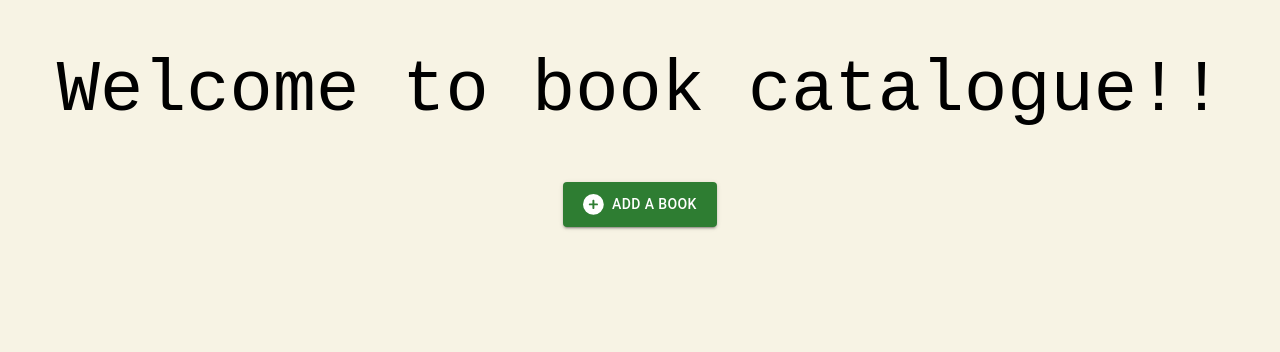
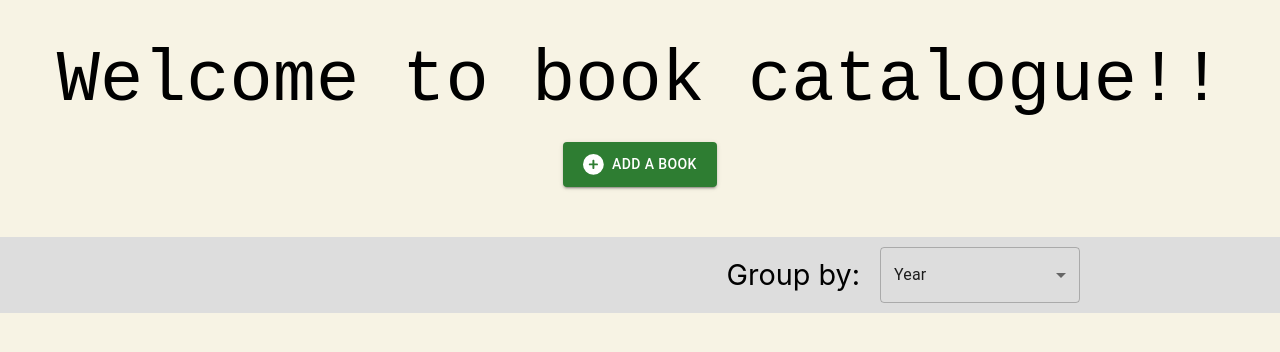
Before and after one commit to 9alaty-coL/Book-catalogue, a React (Create React App) app: page / in a window 1280 px wide. Shown: the top 352 px of the page. Built offline with nearby package versions, Linux system fonts and the light colour scheme; no server answers; the database is empty.

Commit message:
group books by name, author or rating

```diff
--- a/src/App.js
+++ b/src/App.js
@@ -2,11 +2,13 @@ import logo from './logo.svg';
 import './App.css';
 import {Routes, Route} from 'react-router-dom'
 import Home from './pages/Home'
+import Detail from './pages/Detail';
 
 function App() {
   return (
     <Routes>
       <Route path='/' element={<Home />} />
+      <Route path='book/:bookId' element={<Detail />} />
     </Routes>
   );
 }
--- a/src/components/Book.js
+++ b/src/components/Book.js
@@ -1,14 +1,26 @@
 import classes from './Book.module.scss'
+import { Link } from 'react-router-dom'
+import Button from '@mui/material/Button'
 
-const BOOK_URL = 'https://upload.wikimedia.org/wikipedia/commons/thumb/3/39/Book.svg/1751px-Book.svg.png'
+const BOOK_URL = 'https://www.adazing.com/wp-content/uploads/2019/02/open-book-clipart-03.png'
 
 const Book = props => {
-    return <div className={classes.main} title={props.name}>
-        <img src={BOOK_URL} alt="a book"/>
-        <div className={classes.info}>
-            <span className={classes.name}>{props.name}</span>
+    return <div className={classes.main} title={props.book.name}>
+            <img src={BOOK_URL} alt="a book"/>
+            <div className={classes.info}>
+                <span className={classes.name}>{props.book.name}</span>
+                <span className={classes.authors}><b>Author:</b> {props.book.authors.join(', ')}</span>
+                <span className={classes.rating}><b>Year:</b> {props.book.year ?? 'undefined'}</span>
+                <span className={classes.rating}><b>Rating:</b> {props.book.rating ?? '...'}/10</span>
+                <span className={classes.isbn}><b>ISBN:</b> {props.book.isbn}</span>
+            </div>
+            <div className={classes.btnGroup}>
+            <Link to={'book/' + props.book.id} style={{textDecoration: "none", color:"black"}}>
+                <Button style={{marginRight:"5px"}} variant='outlined' color='primary'>Edit</Button>
+            </Link>
+                <Button variant='outlined' color='error'>Delete</Button>
+            </div>
         </div>
-    </div>
 }
 
 export default Book
--- a/src/components/Book.module.scss
+++ b/src/components/Book.module.scss
@@ -2,16 +2,19 @@
     // border: 1px solid #888;
     // display: inline-block;
     box-shadow: #333 0px 0px 5px;
-    width: 180px;
+    width: 230px;
     margin: 10px;
+    display: flex;
+    flex-direction: column;
+    border-radius: 7px;
     // height: 100%;
-    cursor: pointer;
+    // cursor: pointer;
     &:hover{
-        background-color: #ddd;
+        box-shadow: #333 0px 0px 8px;
     }
     &>img{
         width: 100%;
-        padding: 20px 40px 0px 40px;
+        padding: 0px 40px 0px 40px;
         box-sizing: border-box;
         border-bottom: 1px solid #bbb;
     }
@@ -20,10 +23,25 @@
         width: 100%;
         padding: 10px;
         box-sizing: border-box;
+        flex: 1;
+        &>span{
+            display: block;
+        }
         &>.name{
             word-wrap: break-word;
             font-size: 1.2rem;
             font-weight: bold;
+            color: darkblue;
+            margin-bottom: 10px;
         }
     }
+    &>.btnGroup{
+        display: flex;
+        flex: 1;
+        height: 100%;
+        justify-content: flex-end;
+        align-items: flex-end;
+        padding: 5px;
+        box-sizing: border-box;
+    }
 }
--- a/src/components/BookSection.js
+++ b/src/components/BookSection.js
@@ -3,7 +3,7 @@ import Book from './Book'
 
 const BookSection = props => {
     const books = props.books.map(v => {
-        return <Book key={v.id} name={v.name} id={v.id}/>
+        return <Book key={v.id} book={v}/>
     })
     return <div className={classes.main}>
     <div className={classes.year}>
--- a/src/index.css
+++ b/src/index.css
@@ -12,3 +12,23 @@ code {
   font-family: source-code-pro, Menlo, Monaco, Consolas, 'Courier New',
     monospace;
 }
+
+*::-webkit-scrollbar {
+  width: 8px;
+}
+
+/* Track */
+*::-webkit-scrollbar-track {
+  background: #f1f1f1;
+}
+
+/* Handle */
+*::-webkit-scrollbar-thumb {
+  background: #888;
+  border-radius: 10px;
+}
+
+/* Handle on hover */
+*::-webkit-scrollbar-thumb:hover {
+  background: #555;
+}
--- /dev/null
+++ b/src/pages/Detail.js
@@ -0,0 +1,27 @@
+import classes from './Detail.module.scss'
+import { useParams } from 'react-router-dom'
+import { useQuery } from 'react-query'
+import { getBook } from '../services/firestore'
+import { CircularProgress } from '@mui/material'
+
+const Detail = () => {
+    const params = useParams()
+    const bookId = params.bookId
+    const book = useQuery('getBook', getBook.bind(null, bookId))
+    let detail
+    if (book.isLoading){
+        detail = <CircularProgress />
+    }
+    else if (book.isError){
+        detail = <span style={{color: "red"}}>{book.error}</span>
+    }
+    else if (book.isSuccess){
+        detail = <h1>{JSON.stringify(book.data)}</h1>
+    }
+
+    return <>
+        {detail}
+    </>
+}
+
+export default Detail
--- a/src/pages/Home.js
+++ b/src/pages/Home.js
@@ -1,50 +1,132 @@
-import classes from './Home.module.scss'
-import { useQuery } from 'react-query'
-import BookSection from '../components/BookSection'
-import Button from '@mui/material/Button'
-import { faPlusCircle} from "@fortawesome/free-solid-svg-icons"
+import classes from "./Home.module.scss";
+import { useQuery } from "react-query";
+import BookSection from "../components/BookSection";
+import { faPlusCircle } from "@fortawesome/free-solid-svg-icons";
 import { FontAwesomeIcon } from "@fortawesome/react-fontawesome";
-import { getBooks, getBook } from '../services/firestore'
-import { classifyBook } from '../utils/classifyBook'
-import { CircularProgress } from '@mui/material'
+import { getBooks, getBook } from "../services/firestore";
+import {
+  classifyBookByYear,
+  classifyBookByRating,
+  classifyBookByAuthor,
+} from "../utils/classifyBook";
+import {
+  CircularProgress,
+  Select,
+  MenuItem,
+  Button,
+  InputLabel,
+  Box,
+  FormControl,
+} from "@mui/material";
+import { useState, useEffect } from "react";
+import { useSearchParams, useNavigate } from "react-router-dom";
 
 const Home = () => {
+  const [searchParams] = useSearchParams();
+  const navigate = useNavigate();
+  const [groupOption, setGroupOption] = useState("year"); // state for group by
+
+  // handle change for select option group by
+  const handleChange = (e) => {
+    setGroupOption(e.target.value);
+    navigate("/?group=" + e.target.value);
+  };
+
+  // function fetch books for react-query
   const fetchBooks = async () => {
     try {
-            const docs = await getBooks()
-            const books = classifyBook(docs)
-            return books
+      const docs = await getBooks();
+      return docs;
     } catch (error) {
-            throw(new Error(error.message))
+      throw new Error(error.message);
+    }
+  };
+
+  // Call react-query
+  const books = useQuery("getBooks", fetchBooks);
+
+  // Handle option group by
+  useEffect(() => {
+    if (searchParams.get("group")) {
+      if (
+        searchParams.get("group") !== "year" &&
+        searchParams.get("group") !== "rating" &&
+        searchParams.get("group") !== "author"
+      ) {
+        setGroupOption("year");
+      } else {
+        setGroupOption(searchParams.get("group"));
       }
     }
+  }, [searchParams.get("group")]);
 
-    const books = useQuery('getBooks', fetchBooks)
-
-    let content
-    if (books.isLoading){
-        content = <CircularProgress />
+  //Handle data from react query
+  let content;
+  if (books.isLoading) {
+    content = <CircularProgress />;
+  } else if (books.isError) {
+    content = <span style={{ color: "red" }}>{books.error}</span>;
+  } else if (books.isSuccess) {
+    let bookSections = [];
+    let booksData;
+    if (groupOption === "rating") {
+      booksData = classifyBookByRating(books.data);
+    } else if (groupOption === "author") {
+      booksData = classifyBookByAuthor(books.data);
+    } else {
+      booksData = classifyBookByYear(books.data);
     }
-    else if (books.isError){
-        content = <span style={{color: "red"}}>{books.error}</span>
+    for (let k of Object.keys(booksData)) {
+      if (k === "undefined") {
+        bookSections.unshift(
+          <BookSection key={k} year={k} books={booksData[k]} />
+        );
+        continue;
       }
-    else if (books.isSuccess){
-        const bookSections = []
-        for (let k of Object.keys(books.data)){
-            bookSections.push(<BookSection key={k} year={k} books={books.data[k]} />)
+      bookSections.push(<BookSection key={k} year={k} books={booksData[k]} />);
     }
-        content = bookSections
+    bookSections = bookSections.reverse();
+    content = bookSections;
   }
 
-    return <div className={classes.main}>
-    <div className={classes.title}>
-        Welcome to book catalogue!!
+  return (
+    <div className={classes.main}>
+      <div className={classes.title}>Welcome to book catalogue!!</div>
+      <div className={classes.btn}>
+        <Button
+          variant="contained"
+          color="success"
+          style={{ padding: "10px 20px 10px 20px" }}
+        >
+          <FontAwesomeIcon
+            icon={faPlusCircle}
+            style={{ fontSize: "1.3rem", marginRight: "0.5rem" }}
+          />{" "}
+          Add a book
+        </Button>
       </div>
-    <div className={classes.btn}>
-        <Button variant='contained' color="success" style={{padding:"10px 20px 10px 20px"}}><FontAwesomeIcon icon={faPlusCircle}  style={{fontSize:"1.3rem", marginRight:"0.5rem"}}/>  Add a book</Button>
+      <div className={classes.option}>
+        <span>Group by: </span>
+        <Box sx={{ minWidth: 120 }}>
+          <FormControl fullWidth>
+            <Select
+              style={{ width: "200px" }}
+              labelId="demo-simple-select-label"
+              id="demo-simple-select"
+              value={groupOption}
+              // label="Group by"
+              onChange={handleChange}
+            >
+              <MenuItem value={"year"}>Year</MenuItem>
+              <MenuItem value={"rating"}>Rating</MenuItem>
+              <MenuItem value={"author"}>Author</MenuItem>
+            </Select>
+          </FormControl>
+        </Box>
       </div>
       {content}
     </div>
-}
+  );
+};
 
-export default Home
+export default Home;
--- a/src/pages/Home.module.scss
+++ b/src/pages/Home.module.scss
@@ -3,11 +3,25 @@
         text-align: center;
         font-family: 'Courier New', Courier, monospace;
         font-size: 4.5rem;
-        padding: 50px 0px 0px 0px;
+        padding: 40px 0px 0px 0px;
     }
     .btn{
-        margin-top: 50px;
+        margin-top: 20px;
         display: flex;
         justify-content: center;
     }
+    .option{
+        justify-content: flex-end;
+        align-items: center;
+        box-sizing: border-box;
+        padding: 10px 200px 10px 0px;
+        display: flex;
+        margin-top: 50px;
+        margin-bottom: -25px;
+        background-color: #ddd;
+        &>span{
+            font-size: 1.8rem;
+            margin-right: 20px;
+        }
+    }
 }
```
Also changed, not shown: src/utils/classifyBook.js (+61 -1 lines), src/pages/Detail.module.scss (added), 1 other file (tests, documents, lock files or other folders). Lines whose indentation alone changed are shown as unchanged.
